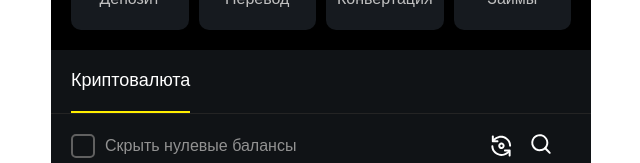
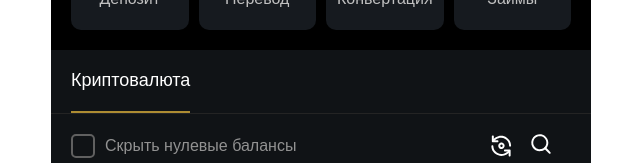
Before and after one commit to Chupserso/crypto, a React (Create React App) app: page /account in a window 1280 px wide. Shown: the part 704-867 px from the top of the page, without its empty margins (319-959 px from the left). Built offline with nearby package versions, Linux system fonts and the light colour scheme.

Commit message:
full update 4

```diff
--- a/src/components/pages/accountPage/AccountPage.css
+++ b/src/components/pages/accountPage/AccountPage.css
@@ -135,7 +135,7 @@ body {
     margin: 0;
     padding-top: 0px;
     padding-bottom: 20px;
-    border-bottom: 2px solid rgb(255, 238, 0);
+    border-bottom: 2px solid rgb(173, 140, 50);
 }
 .crypto-section .crypto-header .toggle {
     font-size: 18px;
```
